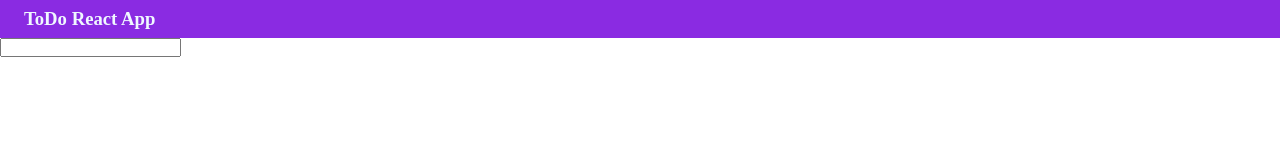
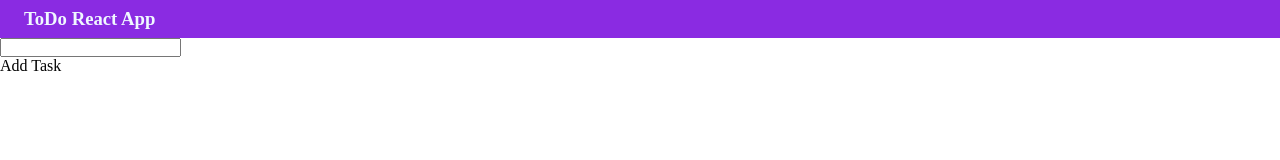
Before and after one commit to navansami/todo-react, a React (Create React App) app: page / in a window 1280 px wide. Shown: the top 160 px of the page. Built offline with nearby package versions, Linux system fonts and the light colour scheme.

Commit message:
fixed push state bug in Tasklist component

```diff
--- a/src/App.jsx
+++ b/src/App.jsx
@@ -1,19 +1,21 @@
 import React, { useState } from 'react';
 import Navbar from './components/Navbar';
 import AddTask from './components/AddTask';
+import TaskList from './components/TaskList';
 
 const App = () => {
 
-  const [task, setTask] = useState('');
+  const [tasks, setTasks] = useState(['clean my room', 'complete this todo list']);
 
   const onTaskAdded = (text) => {
-    setTask(text);
+      setTasks([...tasks, text]);
   }
 
   return (
     <React.Fragment>
       <Navbar />
       <AddTask onTaskAdded={onTaskAdded} />
+      <TaskList />
     </React.Fragment>
   );
 }
--- /dev/null
+++ b/src/components/TaskList.jsx
@@ -0,0 +1,9 @@
+import React from 'react';
+
+const TaskList = () => {
+  return (
+    <div>Add Task</div>
+  )
+}
+
+export default TaskList;
```
